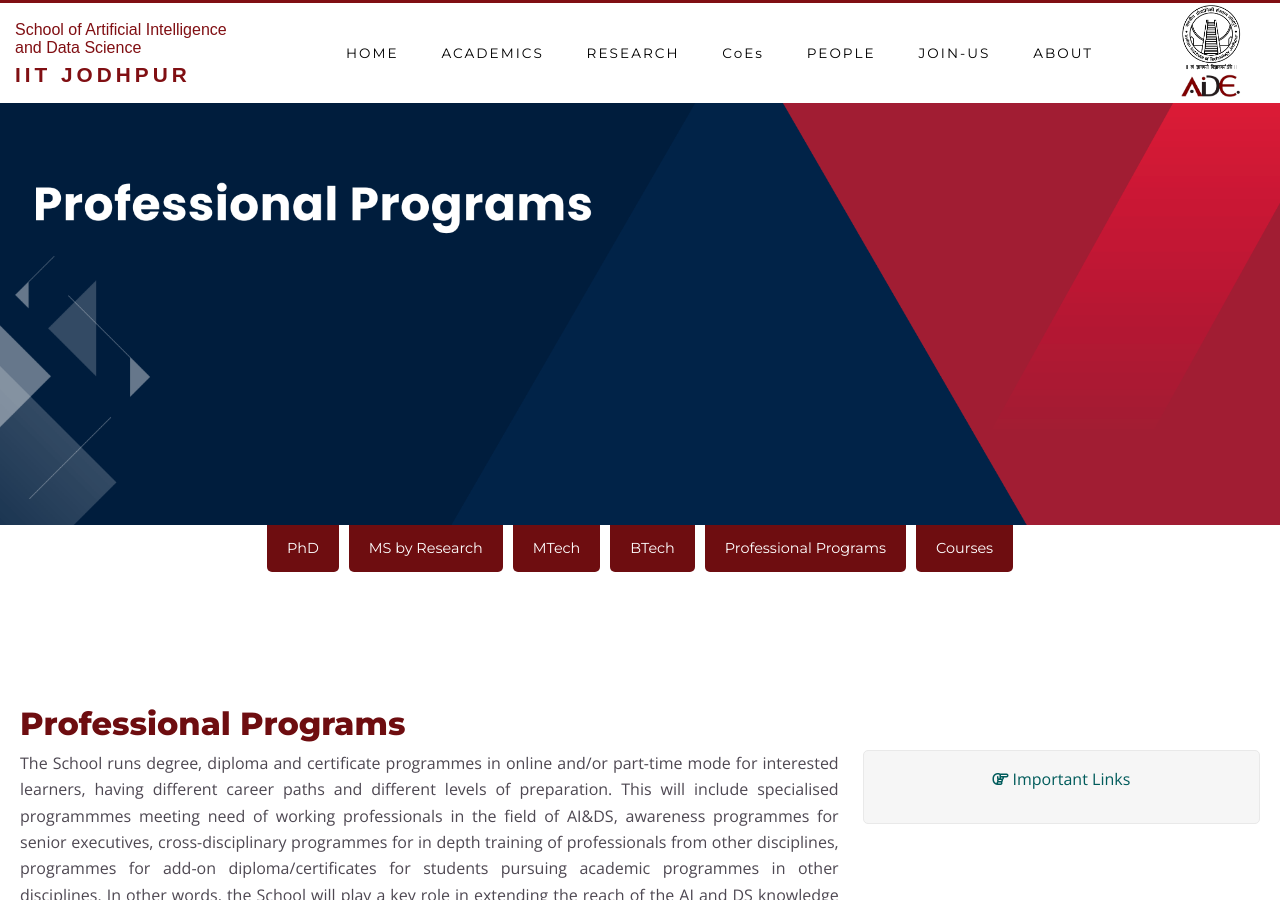
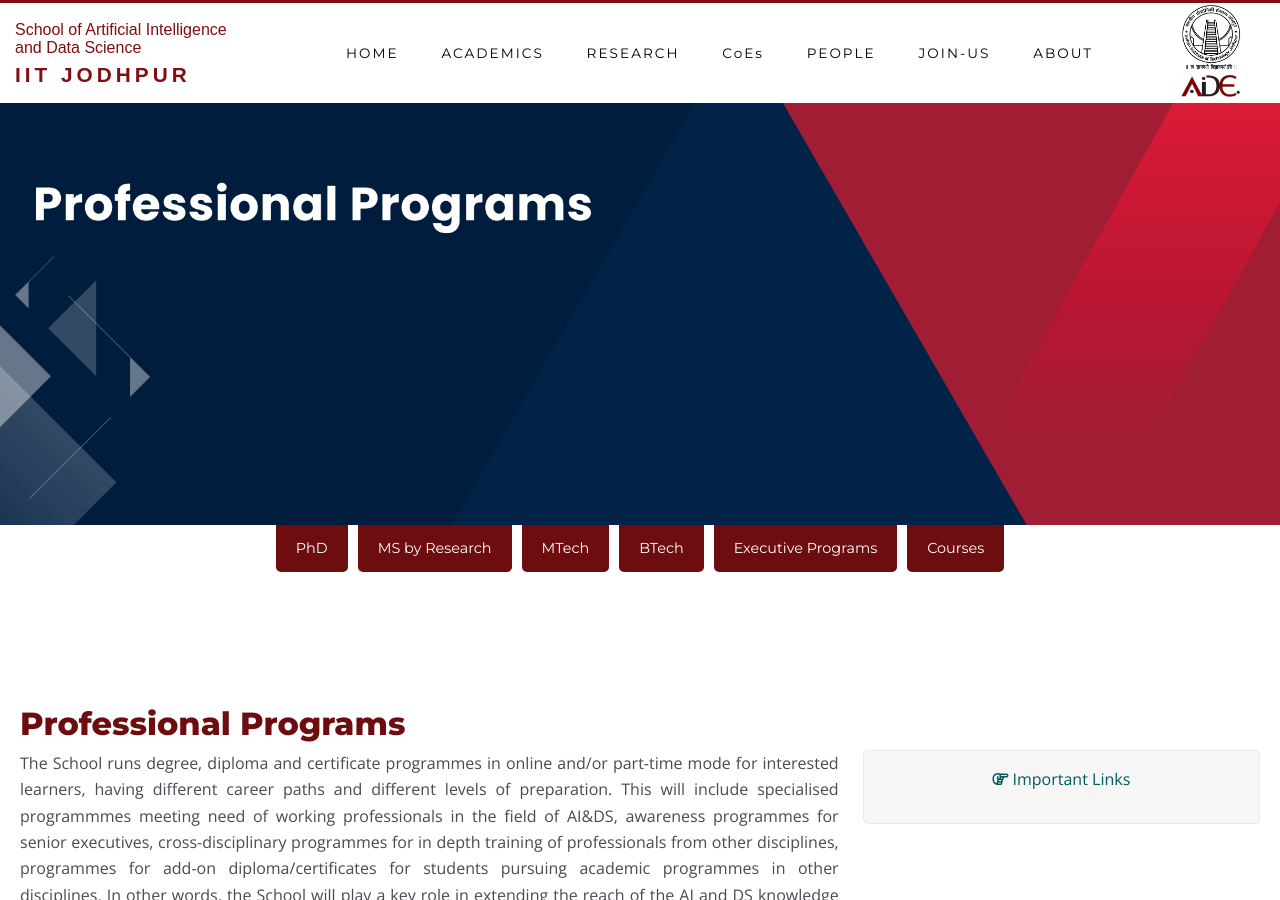
Before and after one commit to SAIDEIITJ/SAIDE_main, a Jekyll site: the page built from _pages/continuing_edu.md, in a window 1280 px wide and 900 px high. Built offline with Jekyll 4.4.1, drawn with Linux system fonts in a browser that asks for light colours; nearby versions of some CDN libraries.

Commit message:
Update education.html

```diff
--- a/_layouts/education.html
+++ b/_layouts/education.html
@@ -9,7 +9,7 @@
       <a href="{{ site.baseurl }}/ms/" class="tab-button">MS by Research</a>
       <a href="{{ site.baseurl }}/mtech/" class="tab-button">MTech</a>
       <a href="{{ site.baseurl }}/btech/" class="tab-button">BTech </a>
-      <a href="{{ site.baseurl }}/continuing_edu/" class="tab-button">Professional Programs</a>
+      <a href="{{ site.baseurl }}/continuing_edu/" class="tab-button">Executive Programs</a>
       <a href="{{ site.baseurl }}/elective/" class="tab-button"> Courses </a>
     </div>
 
```
